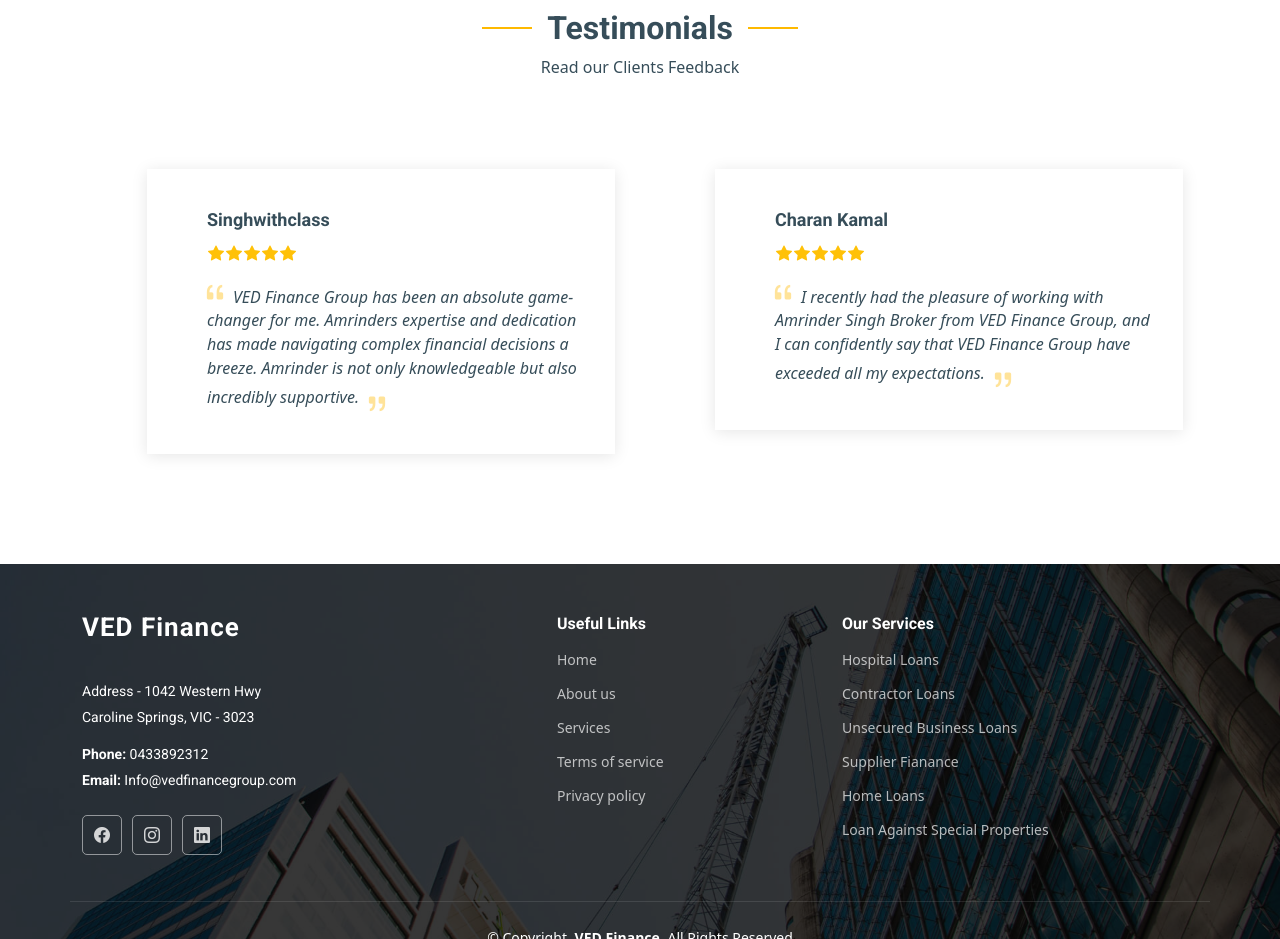
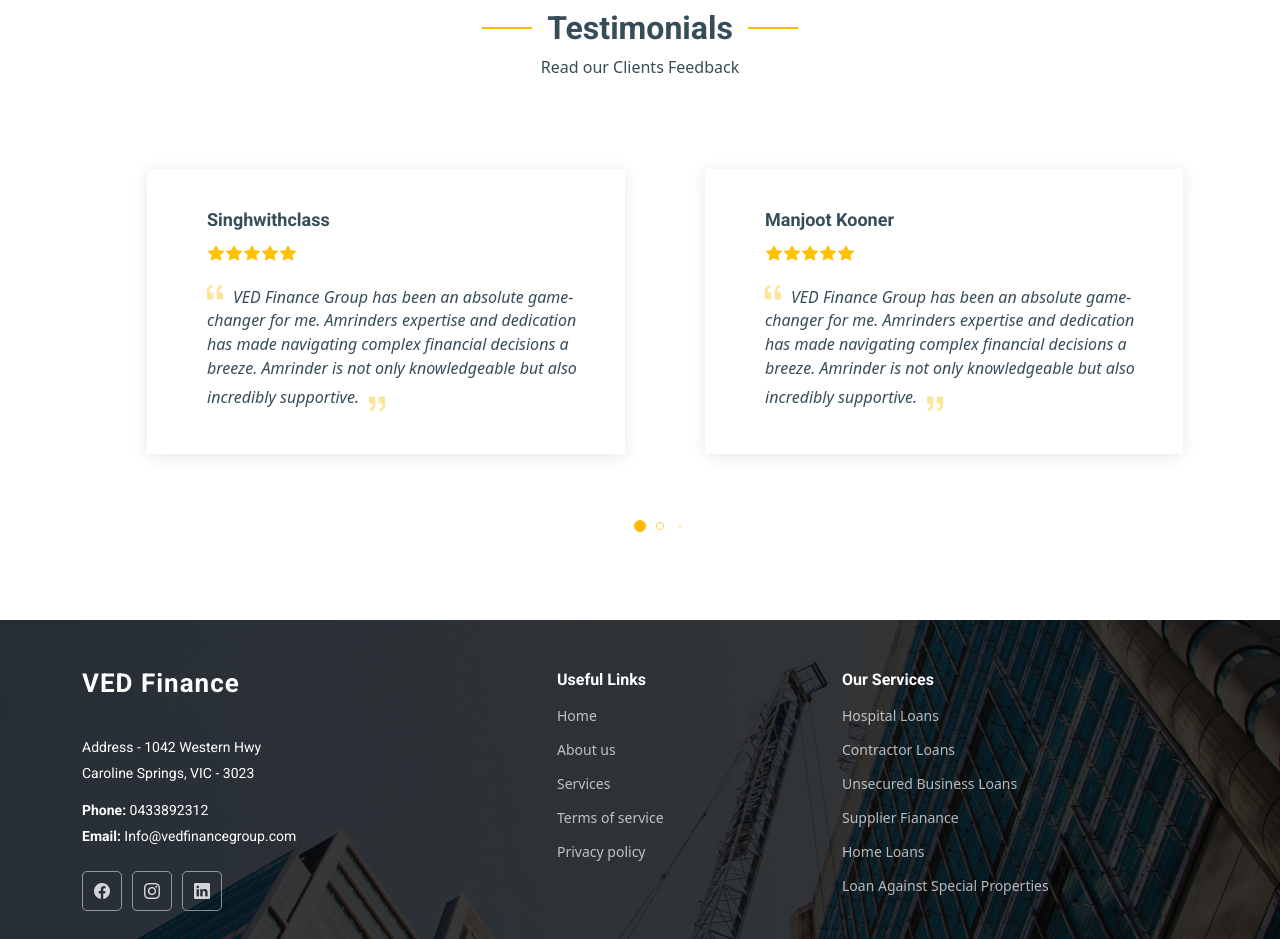
Before and after one commit to saimsohailKH/ved-finance, a React (Create React App) app: page /services in a window 1280 px wide. Shown: the part 1320-2259 px from the top of the page. Built offline with nearby package versions, Linux system fonts and the light colour scheme.

Commit message:
Add pagination in feedbacks

```diff
--- a/package.json
+++ b/package.json
@@ -18,7 +18,7 @@
     "react-dom": "^18.3.1",
     "react-router-dom": "^6.26.0",
     "react-scripts": "5.0.1",
-    "swiper": "^11.1.8",
+    "swiper": "^11.1.9",
     "web-vitals": "^2.1.4"
   },
   "scripts": {
--- a/public/index.html
+++ b/public/index.html
@@ -2,7 +2,7 @@
 <html lang="en">
   <head>
     <meta charset="utf-8" />
-    <link rel="icon" href="%PUBLIC_URL%/favicon.ico" />
+    <link rel="icon" href="%PUBLIC_URL%/logo.png" />
     <meta name="viewport" content="width=device-width, initial-scale=1" />
     <meta name="theme-color" content="#000000" />
     <meta
@@ -28,7 +28,7 @@
       work correctly both with client-side routing and a non-root public URL.
       Learn how to configure a non-root public URL by running `npm run build`.
     -->
-    <title>React App</title>
+    <title>VED Finance Group</title>
   </head>
   <body>
     <noscript>You need to enable JavaScript to run this app.</noscript>
--- a/src/components/ourProcess.jsx
+++ b/src/components/ourProcess.jsx
@@ -2,7 +2,7 @@
   const list = [
     {
       title: 'Step 1',
-      description: 'Contact us via the form.',
+      description: 'Contact us via the chatbox.',
     },
     {
       title: 'Step 2',
--- a/src/components/testimonials.js
+++ b/src/components/testimonials.js
@@ -1,36 +1,68 @@
 import { useEffect, useRef } from 'react';
-import Swiper from 'swiper';
+// import Swiper from 'swiper';
 import 'swiper/swiper-bundle.css';
+import { Swiper, SwiperSlide } from 'swiper/react';
+import { Navigation, Pagination, Autoplay } from 'swiper/modules';
 
 function Testimonials() {
   const swiperContainerRef = useRef(null);
+  const list = [
+    {
+      title: 'Singhwithclass',
+      description: 'VED Finance Group has been an absolute game-changer for me. Amrinders expertise and dedication has made navigating complex financial decisions a breeze. Amrinder is not only knowledgeable but also incredibly supportive.'
+    },
+    {
+      title: 'Manjoot Kooner',
+      description: 'VED Finance Group has been an absolute game-changer for me. Amrinders expertise and dedication has made navigating complex financial decisions a breeze. Amrinder is not only knowledgeable but also incredibly supportive.'
+    },
+    {
+      title: 'Charan Kamal',
+      description: 'I recently had the pleasure of working with Amrinder Singh Broker from VED Finance Group, and I can confidently say that VED Finance Group have exceeded all my expectations.'
+    },
+    {
+      title: 'Pushpinder Kaur',
+      description: "Amrinder Singh has recently helped us secure our second home loan and I can't recommend him highly enough. He makes the whole process stress-free with very clear and timely communications."
+    },
+    {
+      title: 'harman dhindsa',
+      description: "My experience with VED finance was fantastic and Amrinder is so nice and very passionate towards his work. He always answer calls and ensures everyone must be clear about terms and conditions. I would highly recommend Amrinder as mortage broker. Best services ever"
+    },
+    {
+      title: 'Ranjit Randhawa',
+      description: 'Amrinder is professional and thorough and is always there to answer your questions! He endured to find us the best of options and helped us navigate the loan process smoothly.'
+    },
+    {
+      title: 'Gagan Dhiman',
+      description: 'Amrinder and the team at VED Finance Group are exceptional to work with and have a great understanding of lending and can tailor solutions accordingly. Highly recommend their services to anyone!'
+    }
+  ]
 
   useEffect(() => {
-    if (swiperContainerRef.current) {
-      new Swiper(swiperContainerRef.current, {
-        loop: true,
-        speed: 600,
-        autoplay: {
-          delay: 5000,
-        },
-        slidesPerView: 'auto',
-        pagination: {
-          el: '.swiper-pagination',
-          type: 'bullets',
-          clickable: true,
-        },
-        breakpoints: {
-          320: {
-            slidesPerView: 1,
-            spaceBetween: 40,
-          },
-          1200: {
-            slidesPerView: 2,
-            spaceBetween: 20,
-          },
-        },
-      });
-    }
+    // if (swiperContainerRef.current) {
+    //   new Swiper(swiperContainerRef.current, {
+    //     loop: true,
+    //     speed: 600,
+    //     autoplay: {
+    //       delay: 5000,
+    //     },
+    //     slidesPerView: 'auto',
+    //     pagination: {
+    //       el: '.swiper-pagination',
+    //       type: 'bullets',
+    //       clickable: true,
+    //     },
+    //     breakpoints: {
+    //       320: {
+    //         slidesPerView: 1,
+    //         spaceBetween: 40,
+    //       },
+    //       1200: {
+    //         slidesPerView: 2,
+    //         spaceBetween: 20,
+    //       },
+    //     },
+    //   });
+    // }
   }, [])
 
   return (
@@ -42,72 +74,39 @@
 
       <div class="container" data-aos="fade-up" data-aos-delay="100">
         <div class="swiper init-swiper" ref={swiperContainerRef}>
-          <div class="swiper-wrapper">
-            <div class="swiper-slide">
-              <div class="testimonial-wrap">
-                <div class="testimonial-item">
-                  <h3>Singhwithclass</h3>
-                  <div class="stars">
-                    <i class="bi bi-star-fill"></i><i class="bi bi-star-fill"></i><i class="bi bi-star-fill"></i><i class="bi bi-star-fill"></i><i class="bi bi-star-fill"></i>
+          <div className="swiper-wrapper">
+              < Swiper
+                slidesPerView={2}
+                modules={[Navigation, Pagination, Autoplay]}
+                pagination={{
+                  clickable: true,
+                  dynamicBullets: true,
+                  type: 'bullets',
+                }}
+                loop={true}
+              >
+                {
+                  list.map((element, index) => (
+                    <SwiperSlide>
+                      <div className="swiper-slide" key={index}>
+                        <div className="testimonial-wrap">
+                          <div className="testimonial-item">
+                            <h3>{element.title}</h3>
+                            <div className="stars">
+                              <i className="bi bi-star-fill"></i><i className="bi bi-star-fill"></i><i className="bi bi-star-fill"></i><i className="bi bi-star-fill"></i><i className="bi bi-star-fill"></i>
                             </div>
                             <p>
-                    <i class="bi bi-quote quote-icon-left"></i>
-                    <span>VED Finance Group has been an absolute game-changer for me. Amrinders expertise and dedication has made navigating complex financial decisions a breeze. Amrinder is not only knowledgeable but also incredibly supportive.</span>
-                    <i class="bi bi-quote quote-icon-right"></i>
+                              <i className="bi bi-quote quote-icon-left"></i>
+                              <span>{element.description}</span>
+                              <i className="bi bi-quote quote-icon-right"></i>
                             </p>
                           </div>
                         </div>
                       </div>
-
-            <div class="swiper-slide">
-              <div class="testimonial-wrap">
-                <div class="testimonial-item">
-                  <h3>Charan Kamal</h3>
-                  <div class="stars">
-                    <i class="bi bi-star-fill"></i><i class="bi bi-star-fill"></i><i class="bi bi-star-fill"></i><i class="bi bi-star-fill"></i><i class="bi bi-star-fill"></i>
-                  </div>
-                  <p>
-                    <i class="bi bi-quote quote-icon-left"></i>
-                    <span>I recently had the pleasure of working with Amrinder Singh Broker from VED Finance Group, and I can confidently say that VED Finance Group have exceeded all my expectations.</span>
-                    <i class="bi bi-quote quote-icon-right"></i>
-                  </p>
-                </div>
-              </div>
-            </div>
-
-            <div class="swiper-slide">
-              <div class="testimonial-wrap">
-                <div class="testimonial-item">
-                  <h3>Sara Wilsson</h3>
-                  <h4>Designer</h4>
-                  <div class="stars">
-                    <i class="bi bi-star-fill"></i><i class="bi bi-star-fill"></i><i class="bi bi-star-fill"></i><i class="bi bi-star-fill"></i><i class="bi bi-star-fill"></i>
-                  </div>
-                  <p>
-                    <i class="bi bi-quote quote-icon-left"></i>
-                    <span>Export tempor illum tamen malis malis eram quae irure esse labore quem cillum quid cillum eram malis quorum velit fore eram velit sunt aliqua noster fugiat irure amet legam anim culpa.</span>
-                    <i class="bi bi-quote quote-icon-right"></i>
-                  </p>
-                </div>
-              </div>
-            </div>
-
-            <div class="swiper-slide">
-              <div class="testimonial-wrap">
-                <div class="testimonial-item">
-                  <h3>Sara Wilsson</h3>
-                  <h4>Designer</h4>
-                  <div class="stars">
-                    <i class="bi bi-star-fill"></i><i class="bi bi-star-fill"></i><i class="bi bi-star-fill"></i><i class="bi bi-star-fill"></i><i class="bi bi-star-fill"></i>
-                  </div>
-                  <p>
-                    <i class="bi bi-quote quote-icon-left"></i>
-                    <span>Export tempor illum tamen malis malis eram quae irure esse labore quem cillum quid cillum eram malis quorum velit fore eram velit sunt aliqua noster fugiat irure amet legam anim culpa.</span>
-                    <i class="bi bi-quote quote-icon-right"></i>
-                  </p>
-                </div>
-              </div>
-            </div>
+                    </SwiperSlide>
+                  ))
+                }
+              </Swiper>
             </div>
           <div className="swiper-pagination"></div>
         </div>
```
Also changed, not shown: public/logo.png (added), 1 other file (tests, documents, lock files or other folders). Lines whose indentation alone changed are shown as unchanged.
